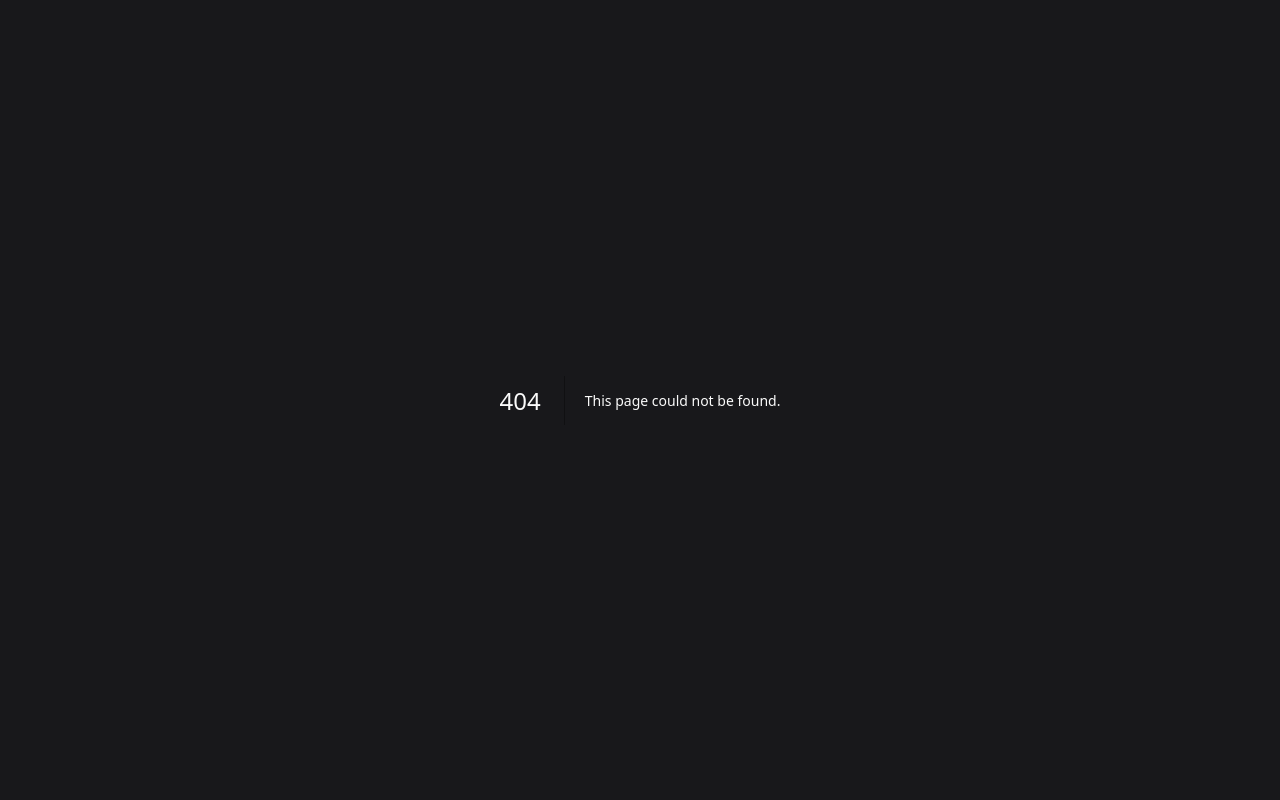
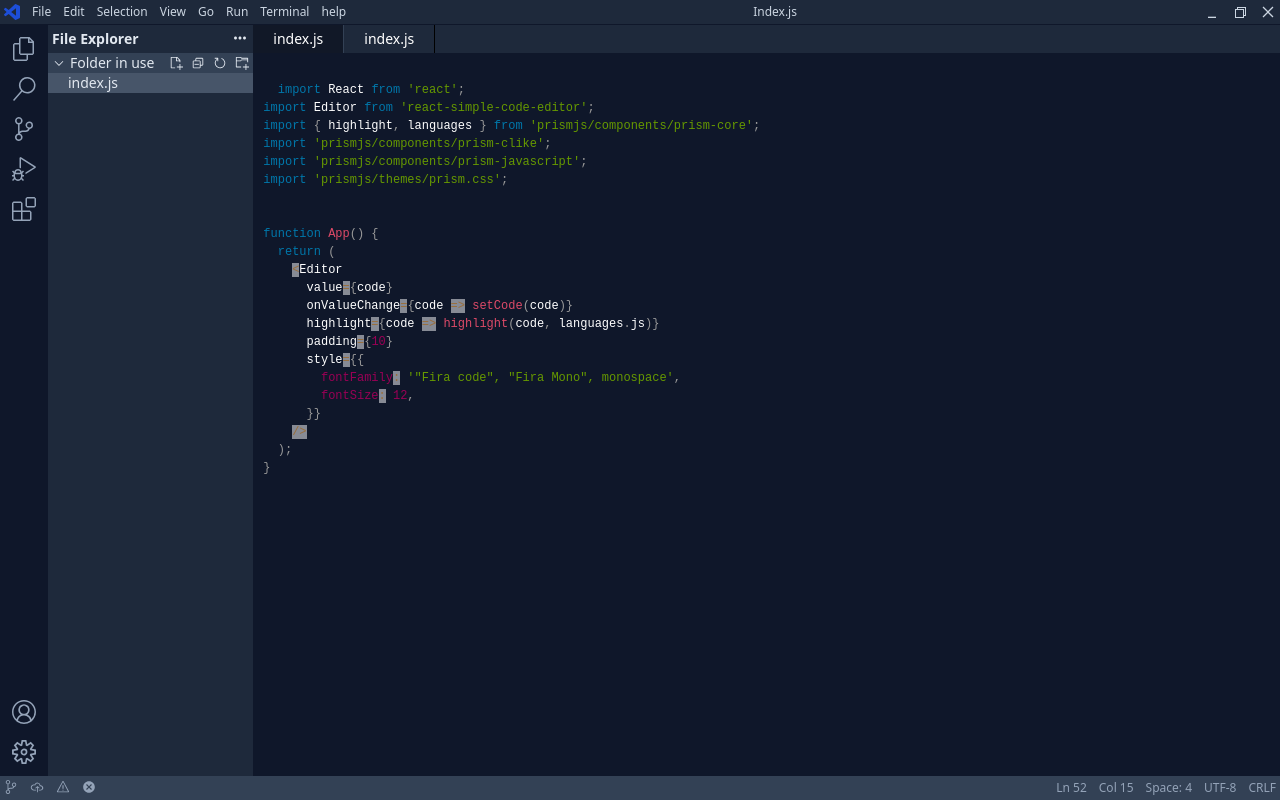
Before and after one commit to nitesh98bhagat/niteshbhagat, a Next.js app: page /projects/vscode-clone in a window 1280 px wide. Before the commit this address had no page. Shown: the top 800 px of the page. Built offline with nearby package versions, Linux system fonts and the light colour scheme.

Commit message:
ui section added

```diff
--- a/components/Footer.js
+++ b/components/Footer.js
@@ -4,7 +4,7 @@ import { MdAlternateEmail } from "react-icons/md";
 
 function Footer() {
   return (
-    <footer className="flex-col flex  justify-center items-center text-zinc-500 bg-zinc-800/20 p-3">
+    <footer className="flex-col flex  justify-center items-center text-zinc-500 bg-zinc-800 p-3">
       <div className="flex-col md:flex-row flex justify-around w-full py-10 space-y-3">
         <div className="flex-col text-zinc-50 ">
           <h1 className="text-4xl font-bold ">Nitesh Kumar Bhagat</h1>
--- a/components/ProjectCard.js
+++ b/components/ProjectCard.js
@@ -1,3 +1,5 @@
+import Link from "next/link";
+
 function ProjectCard({ title, link, tech }) {
   return (
     <a
@@ -15,3 +17,19 @@ function ProjectCard({ title, link, tech }) {
 }
 
 export default ProjectCard;
+
+export function LocalProject({ title, link, tech }) {
+  return (
+    <Link
+      href={link}
+      target="_blank"
+      rel="noreferrer"
+      className="flex-col flex  border border-zinc-800 p-3 rounded-lg  hover:bg-zinc-800/30 cursor-pointer mb-5"
+    >
+      <h1 className="text-base ">{title ?? "Name of the project"}</h1>
+      <div className="flex-1" />
+      <h1 className="text-sm text-emerald-600 py-2 ">{link ?? "/"}</h1>
+      <div className="flex-wrap flex gap-3  ">{tech}</div>
+    </Link>
+  );
+}
--- a/components/Tabbar/ProjectSection.js
+++ b/components/Tabbar/ProjectSection.js
@@ -4,6 +4,7 @@ import {
   SiFlutter,
   SiNextdotjs,
   SiReact,
+  SiTailwindcss,
   SiVercel,
 } from "react-icons/si";
 import ProjectCard from "../ProjectCard";
@@ -40,6 +41,7 @@ function ProjectSection() {
               />,
             ],
           },
+
           {
             title: "Clubhouse clone using Flutter web",
             link: "https://nitesh-clubhouse.web.app/#/",
@@ -111,6 +113,9 @@ function ProjectSection() {
                 title="Next"
                 size={"text-sm"}
               />,
+              <TechPill key="tailwind" icon={<SiTailwindcss />}
+                title="TailwindCss"
+                size={"text-sm"} />,
               <TechPill
                 key={"nextjs-vercel-deployed"}
                 icon={<SiVercel />}
--- a/package.json
+++ b/package.json
@@ -11,9 +11,11 @@
   "dependencies": {
     "link-preview-js": "^3.0.4",
     "next": "13.1.3",
+    "prismjs": "^1.29.0",
     "react": "18.2.0",
     "react-dom": "18.2.0",
-    "react-icons": "^4.7.1"
+    "react-icons": "^4.7.1",
+    "react-simple-code-editor": "^0.13.1"
   },
   "devDependencies": {
     "autoprefixer": "^10.4.13",
--- a/pages/_app.js
+++ b/pages/_app.js
@@ -1,11 +1,16 @@
+import { useRouter } from "next/router";
 import Footer from "../components/Footer";
 import "../styles/globals.css";
 
 function MyApp({ Component, pageProps }) {
+  const router = useRouter();
+
+  const showFooter = router.pathname === "/" ? true : false;
+
   return (
-    <div className=" bg-zinc-900 w-full min-h-screen text-zinc-50">
+    <div className="  w-full min-h-screen ">
       <Component {...pageProps} />
-      <Footer />
+      {showFooter && <Footer />}
     </div>
   );
 }
--- a/pages/index.js
+++ b/pages/index.js
@@ -10,8 +10,10 @@ import {
   SiFlutter,
   SiMongodb,
   SiNextdotjs,
+  SiTailwindcss,
+  SiVercel,
 } from "react-icons/si";
-import ProjectCard from "../components/ProjectCard";
+import ProjectCard, { LocalProject } from "../components/ProjectCard";
 import TechPill from "../components/TechPill";
 import EducationTile from "../components/Education";
 import { useEffect, useState } from "react";
@@ -30,7 +32,7 @@ export default function Home() {
   ];
 
   return (
-    <div className="flex flex-col">
+    <div className="flex flex-col bg-zinc-900 text-zinc-50">
       <Head>
         <title>Nitesh Kumar Bhagat</title>
         <meta name="description" content="Generated by create next app" />
@@ -116,6 +118,70 @@ export default function Home() {
           ))}
         </div>
         {tabBarView[tabIndex]}
+
+        {/* Ui Design */}
+        <h1 className="text-2xl sm:text-4xl font-bold cursor-pointer  p-3 sm:p-0 mt-10">
+          UI Design
+        </h1>
+        <p className="mb-10">User Interface Design Practice</p>
+
+        {[
+          {
+            title: "VSCODE Clone UI",
+            link: "/projects/vscode-clone",
+            tech: [
+              <TechPill
+                key={"nextjsss"}
+                icon={<SiNextdotjs />}
+                title="Next"
+                size={"text-sm"}
+              />,
+              <TechPill
+                key="tailwind"
+                icon={<SiTailwindcss />}
+                title="TailwindCss"
+                size={"text-sm"}
+              />,
+              <TechPill
+                key={"nextjs-vercel-deployed"}
+                icon={<SiVercel />}
+                title="Vercel"
+                size={"text-sm"}
+              />,
+            ],
+          },
+          {
+            title: "Online Course Platform",
+            link: "/projects/online-course",
+            tech: [
+              <TechPill
+                key={"nextjsss"}
+                icon={<SiNextdotjs />}
+                title="Next"
+                size={"text-sm"}
+              />,
+              <TechPill
+                key="tailwind"
+                icon={<SiTailwindcss />}
+                title="TailwindCss"
+                size={"text-sm"}
+              />,
+              <TechPill
+                key={"nextjs-vercel-deployed"}
+                icon={<SiVercel />}
+                title="Vercel"
+                size={"text-sm"}
+              />,
+            ],
+          },
+        ].map((e) => (
+          <LocalProject
+            key={e.title}
+            title={e.title}
+            link={e.link}
+            tech={e.tech}
+          />
+        ))}
       </div>
 
       {/* languages, programing lang */}
--- /dev/null
+++ b/pages/projects/online-course/index.js
@@ -0,0 +1,70 @@
+import React from "react";
+import { AiOutlineSearch } from "react-icons/ai";
+import { BsGrid3X3GapFill } from "react-icons/bs";
+
+function OnlineCourse() {
+  return (
+    <div className=" min-h-screen ">
+      {/* Appbar */}
+      <div className="flex flex-row shadow-sm p-2 justify-around">
+        <h1 className="font-black text-violet-500 text-2xl">
+          Online<span className="text-stone-600">Course</span>
+        </h1>
+        {/* Search bar */}
+        <div className="w-1/2 bg-slate-100 flex flex-row px-2 rounded-full text-slate-600 space-x-2 items-center">
+          <AiOutlineSearch size={20} />
+          <input
+            type="text"
+            className="flex-grow bg-transparent focus:ring-0 focus:ring-transparent outline-none"
+            placeholder="Search..."
+          />
+        </div>
+
+        <button className="text-violet-500 flex flex-row items-center space-x-2">
+          <BsGrid3X3GapFill />
+          <span>Explore Courses</span>
+        </button>
+
+        <button className="bg-violet-500 text-white px-2 text-sm rounded-md">
+          Sign in
+        </button>
+      </div>
+      {/* main */}
+      <div className="flex-row flex px-12">
+        {/* sidebar */}
+        <div className="flex-col flex w-1/6 min-h-screen border-r">
+          {[
+            "For You",
+            "Web Development",
+            "App Development",
+            "Data Structure & Algorithm",
+            "Graphics Design",
+            "",
+          ].map((e) => (
+            <p key={e} className="p-2 hover:bg-slate-100 cursor-pointer">
+              {e}
+            </p>
+          ))}
+        </div>
+        {/* content */}
+        <div className="flex-col flex p-5 w-full">
+          <div className="bg-slate-100 flex-col flex p-3 rounded-md">
+            <h1 className="font-semibold text-xl">My learnings</h1>
+            {/* project card */}
+            <div className="flex-row flex w-1/3 hover:bg-slate-200 cursor-pointer">
+              <div className="flex-col flex p-2 ">
+                <h1 className="font-semibold">Lorem ipsum dolor sit</h1>
+                <p className="text-sm">
+                  Lorem ipsum dolor sit amet consectetur adipisicing elit.
+                </p>
+              </div>
+              <div className="bg-slate-400 w-40 rounded-md">4</div>
+            </div>
+          </div>
+        </div>
+      </div>
+    </div>
+  );
+}
+
+export default OnlineCourse;
--- /dev/null
+++ b/pages/projects/vscode-clone/index.js
@@ -0,0 +1,171 @@
+import React, { useState } from "react";
+import { SiVisualstudiocode } from "react-icons/si";
+import { MdMinimize, MdCancel, MdOutlineMoreHoriz } from "react-icons/md";
+import {
+  VscChromeRestore,
+  VscChromeClose,
+  VscSourceControl,
+  VscWarning,
+  VscSearch,
+  VscCloudUpload,
+  VscFiles,
+  VscDebugAlt,
+  VscExtensions,
+  VscAccount,
+  VscSettingsGear,
+  VscChevronDown,
+  VscCollapseAll,
+  VscNewFile,
+  VscNewFolder,
+  VscRefresh,
+} from "react-icons/vsc";
+import Editor from "react-simple-code-editor";
+import { highlight, languages } from "prismjs/components/prism-core";
+import "prismjs/components/prism-clike";
+import "prismjs/components/prism-javascript";
+import "prismjs/themes/prism.css";
+
+function Vscode() {
+  return (
+    <div className="flex flex-col h-[100vh]">
+      <MenuHeader />
+      <WorkSpace />
+      <MenuFooter />
+    </div>
+  );
+}
+
+export default Vscode;
+
+function WorkSpace() {
+  const [code, setCode] = useState(`
+  import React from 'react';
+import Editor from 'react-simple-code-editor';
+import { highlight, languages } from 'prismjs/components/prism-core';
+import 'prismjs/components/prism-clike';
+import 'prismjs/components/prism-javascript';
+import 'prismjs/themes/prism.css';
+
+
+function App() {
+  return (
+    <Editor
+      value={code}
+      onValueChange={code => setCode(code)}
+      highlight={code => highlight(code, languages.js)}
+      padding={10}
+      style={{
+        fontFamily: '"Fira code", "Fira Mono", monospace',
+        fontSize: 12,
+      }}
+    />
+  );
+}
+  `);
+  return (
+    <div class="flex flex-grow bg-slate-900">
+      {/* sidebar */}
+      <div className="flex flex-col  text-2xl text-slate-400 space-y-4 bg-slate-900 p-3">
+        <VscFiles />
+        <VscSearch />
+        <VscSourceControl />
+        <VscDebugAlt />
+        <VscExtensions />
+        <div className="flex-1"></div>
+        <VscAccount />
+        <VscSettingsGear />
+      </div>
+      {/* menu bar */}
+      <div className="flex flex-col w-1/5 text-3xl text-slate-200 bg-slate-800">
+        <div className="flex p-1 justify-between">
+          <p className="text-sm font-bold">File Explorer</p>
+          <MdOutlineMoreHoriz size={18} />
+        </div>
+
+        {/* expandable */}
+        <div className="flex text-sm items-center justify-start bg-slate-700 px-1">
+          <VscChevronDown />
+          <p className="px-1">Folder in use</p>
+          <div className="flex space-x-2 ml-auto">
+            <VscNewFile />
+            <VscCollapseAll />
+            <VscRefresh />
+            <VscNewFolder />
+          </div>
+        </div>
+        <p className="text-sm px-5 bg-slate-600">index.js</p>
+      </div>
+      {/* Editor */}
+      <div className="flex flex-col w-full text-white">
+        {/* tab bar */}
+        <div className="flex  bg-slate-800 w-full">
+          <p className="text-white bg-gray-900 px-5 py-1 text-sm border-r border-slate-700">
+            index.js
+          </p>
+          <p className="text-white  px-5 py-1 text-sm border-r border-black">
+            index.js
+          </p>
+        </div>
+        {/* file editor- */}
+        <Editor
+          value={code}
+          onValueChange={(code) => setCode(code)}
+          highlight={(code) => highlight(code, languages.js)}
+          padding={10}
+          className="flex-grow"
+          style={{
+            fontFamily: '"Fira code", "Fira Mono", monospace',
+            fontSize: 12,
+          }}
+        />
+      </div>
+    </div>
+  );
+}
+
+function MenuHeader() {
+  return (
+    <div className="flex p-1 space-x-3 item-center text-slate-300 bg-slate-800 border-b border-slate-900">
+      <SiVisualstudiocode className="text-blue-700" />
+      <>
+        {[
+          "File",
+          "Edit",
+          "Selection",
+          "View",
+          "Go",
+          "Run",
+          "Terminal",
+          "help",
+        ].map((e) => (
+          <p key={e} className="text-xs">{e}</p>
+        ))}
+      </>
+      <div className="flex-1 text-center text-xs">Index.js</div>
+      <div className="flex flex-row space-x-3">
+        <MdMinimize />
+        <VscChromeRestore />
+        <VscChromeClose />
+      </div>
+    </div>
+  );
+}
+
+function MenuFooter() {
+  return (
+    <div className="flex p-1 space-x-3 item-center bg-slate-700 text-slate-400 text-sm">
+      <div className="flex flex-row space-x-3">
+        <VscSourceControl />
+        <VscCloudUpload />
+        <VscWarning />
+        <MdCancel />
+      </div>
+      <div className="flex-grow"></div>
+      <div className="flex space-x-3">
+        {["Ln 52", "Col 15", "Space: 4", "UTF-8", "CRLF"].map((e) => (
+          <p key={e} className="text-xs ">{e}</p>
+        ))}
+      </div>
+    </div>
+  );
+}
```
Also changed, not shown: 1 other file (tests, documents, lock files or other folders).
